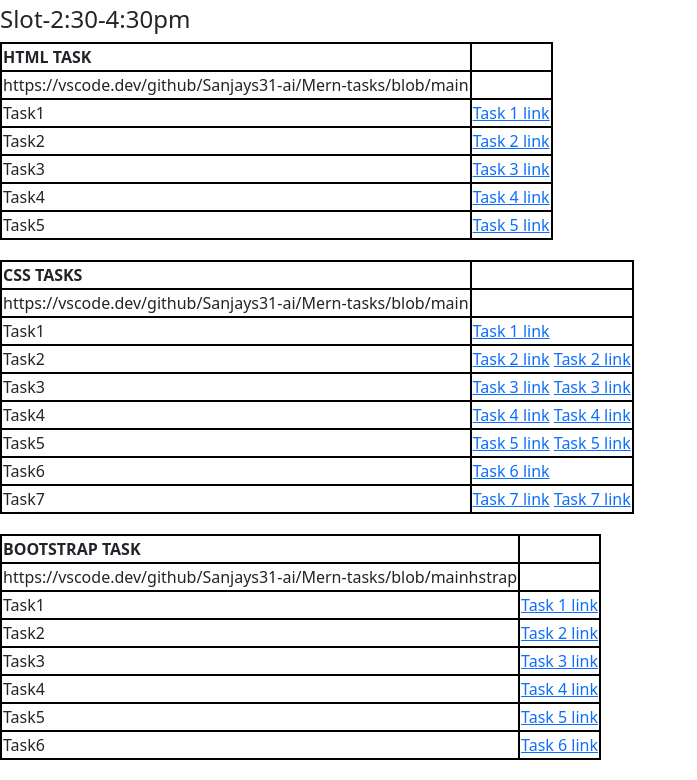
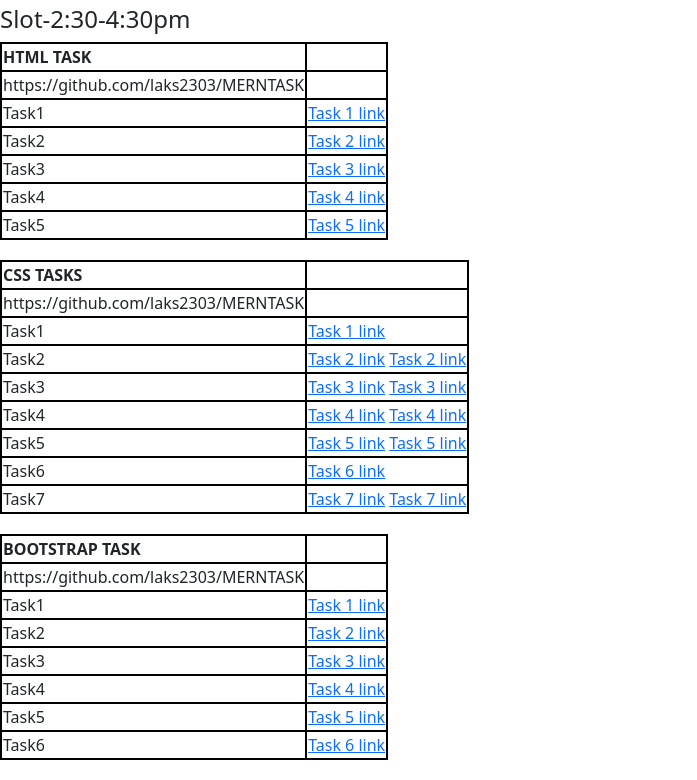
Before and after one commit to laks2303/MERNTASK, a plain HTML site: page index.html in a window 1280 px wide. Shown: the part 139-919 px from the top of the page, without its empty margins (0-697 px from the left). Drawn offline with nearby package versions, Linux system fonts and the light colour scheme.

Commit message:
New change

```diff
--- a/index.html
+++ b/index.html
@@ -26,7 +26,7 @@
             <th>HTML TASK</th>
         </tr>
         <tr>
-            <td>https://vscode.dev/github/Sanjays31-ai/Mern-tasks/blob/main</td>
+            <td>https://github.com/laks2303/MERNTASK</td>
         </tr>
         <tr>
             <td>Task1</td>
@@ -61,7 +61,7 @@
             <th>CSS TASKS</th>
         </tr>
         <tr>
-            <td>https://vscode.dev/github/Sanjays31-ai/Mern-tasks/blob/main</td>
+            <td>https://github.com/laks2303/MERNTASK</td>
         </tr>
     </tr>
     <tr>
@@ -117,7 +117,7 @@
             <th>BOOTSTRAP TASK</th>
         </tr>
         <tr>
-            <td>https://vscode.dev/github/Sanjays31-ai/Mern-tasks/blob/mainhstrap</td>
+            <td>https://github.com/laks2303/MERNTASK</td>
         </tr>
         <tr>
             <td>Task1</td>
```
